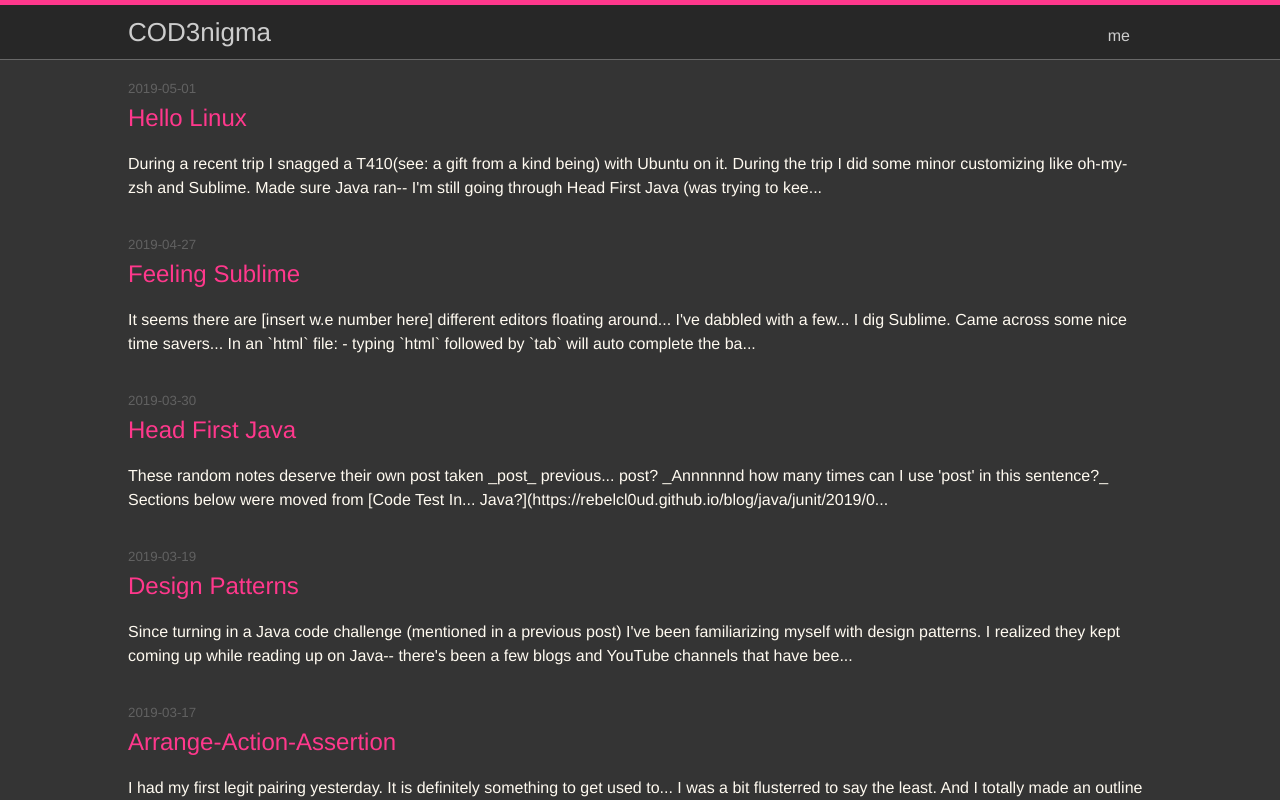
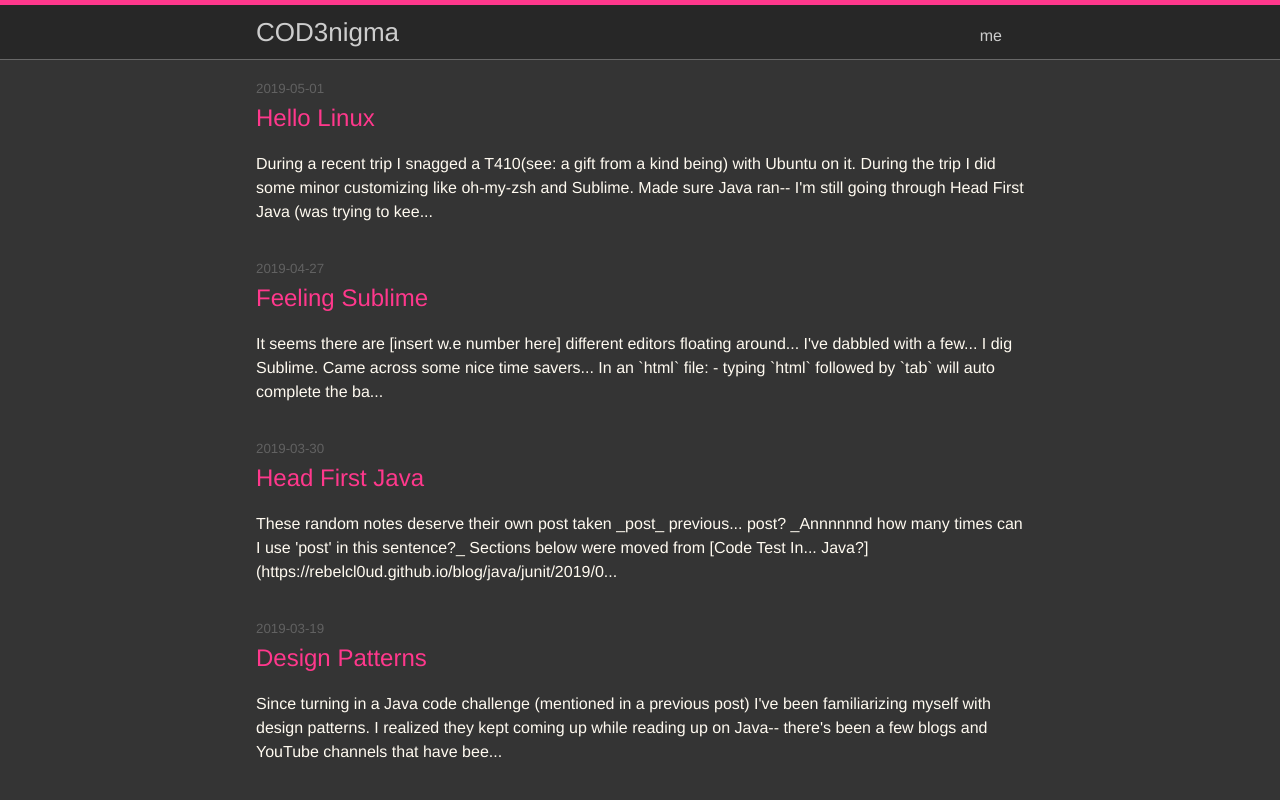
Before and after one commit to rebelcl0ud/bl0g, a Next.js app: page / in a window 1280 px wide. Shown: the top 800 px of the page. Built offline with nearby package versions, Linux system fonts and the light colour scheme.

Commit message:
update styles

```diff
--- a/shared/layout.module.css
+++ b/shared/layout.module.css
@@ -1,6 +1,6 @@
 .container {
     min-height: 100vh;
     padding: 0 1rem 3rem;
-    margin: 0 7rem;
+    margin: 0 15rem;
     color: #cdcdcd;
 }
--- a/styles/Home.module.css
+++ b/styles/Home.module.css
@@ -6,7 +6,7 @@
 }
 
 .main {
-    margin: 0 7rem;
+    margin: 0 15rem;
     flex: 1 0 auto;
 }
 
@@ -19,7 +19,7 @@
 }
 
 .siteInfo {
-    margin: 0 7rem;
+    margin: 0 15rem;
     display: flex;
     justify-content: flex-start;
     align-items: baseline;
@@ -64,7 +64,7 @@
 }
 
 .footerInfo {
-    margin: 0 7rem;
+    margin: 0 15rem;
 }
 
 .footerTitle {
```
